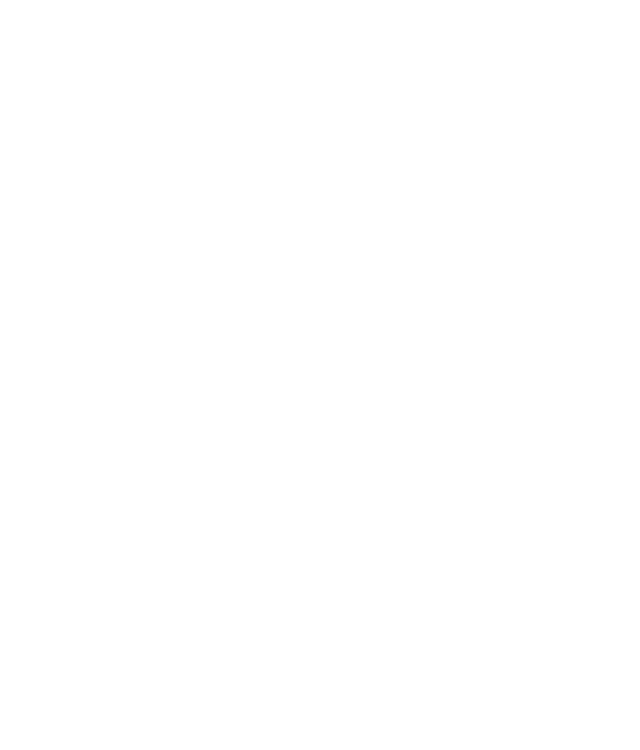
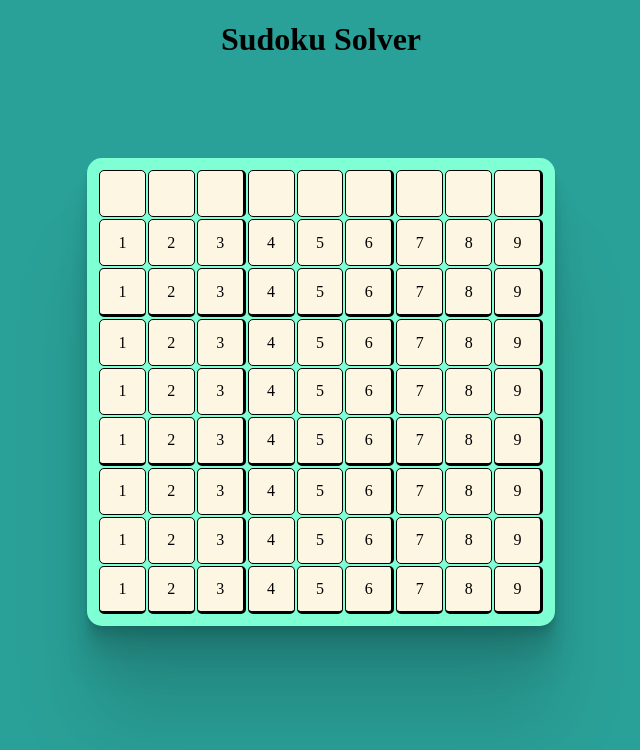
Before and after one commit to paullewis2013/Sudoku, a plain HTML site: page index.html in a window 1280 px wide. Shown: the whole page, without its empty margins (319-959 px from the left). Drawn offline with Linux system fonts and the light colour scheme.

Commit message:
Added Basic Layout

```diff
--- a/index.css
+++ b/index.css
@@ -0,0 +1,72 @@
+html, body{
+    margin: 0;
+    padding: 0;
+    background-color: #2aa198;
+    height: 100vh;
+    display: block;
+}
+td{
+    margin: 0;
+    padding: 10px;
+    height: 3vh;
+    width: 3vh;
+    /* border: 0.5px solid; */
+    border-color: black;
+    background-color: 	#fdf6e3;
+}
+#r1, #r4, #r7{
+    border-top: 5px solid;
+    border-color: black;
+}
+table{
+    /* box-shadow: 10px 10px 10px 10px; */
+    /* position:fixed; */
+    /* margin: 10px; */
+    /* padding-top: 5px; */
+    width: 100%;
+    height: 100%;
+    margin: auto;
+}
+td:hover{
+    background-color: white;
+}
+td {
+    /* height:30px;
+    width:30px; */
+    border:1px solid;
+    text-align:center;
+    border-radius: 5px;
+  }
+  /* td:first-child {
+    border-left:solid;
+  } */
+  td:nth-child(3n) {
+    border-right:solid ;
+  }
+  tr:first-child {
+    border-top:solid;
+  }
+  tr:nth-child(3n) td {
+    border-bottom:solid ;
+}
+h1{
+    text-align: center;
+}
+.box {
+    box-shadow:
+        0 2.8px 2.2px rgba(0, 0, 0, 0.034),
+        0 6.7px 5.3px rgba(0, 0, 0, 0.048),
+        0 12.5px 10px rgba(0, 0, 0, 0.06),
+        0 22.3px 17.9px rgba(0, 0, 0, 0.072),
+        0 41.8px 33.4px rgba(0, 0, 0, 0.086),
+        0 100px 80px rgba(0, 0, 0, 0.12)
+    ;
+
+    height: 35vw;
+    width: 35vw;
+    margin: 100px auto;
+    background: aquamarine;
+    border-radius: 15px;
+    vertical-align: auto;
+    padding: 10px;
+  }
--- a/index.html
+++ b/index.html
@@ -13,6 +13,110 @@
     </head>
 
     <body>
+        <h1>Sudoku Solver</h1>
+        <div class="box">
+            <table contenteditable="true">
+                <tr id="r1">
+                  <td id="r1c1"></td>
+                  <td id="r1c2"></td>
+                  <td id="r1c3"></td>
+                  <td id="r1c4"></td>
+                  <td id="r1c5"></td>
+                  <td id="r1c6"></td>
+                  <td id="r1c7"></td>
+                  <td id="r1c8"></td>
+                  <td id="r1c9"></td>
+                </tr>
+                <tr id="r2">
+                    <td id="r2c1">1</td>
+                    <td id="r2c2">2</td>
+                    <td id="r2c3">3</td>
+                    <td id="r2c4">4</td>
+                    <td id="r2c5">5</td>
+                    <td id="r2c6">6</td>
+                    <td id="r2c7">7</td>
+                    <td id="r2c8">8</td>
+                    <td id="r2c9">9</td>
+                </tr>
+                <tr id="r3">
+                    <td id="r3c1">1</td>
+                    <td id="r3c2">2</td>
+                    <td id="r3c3">3</td>
+                    <td id="r3c4">4</td>
+                    <td id="r3c5">5</td>
+                    <td id="r3c6">6</td>
+                    <td id="r3c7">7</td>
+                    <td id="r3c8">8</td>
+                    <td id="r3c9">9</td>
+                </tr>
+                <tr id="r4">
+                    <td id="r4c1">1</td>
+                    <td id="r4c2">2</td>
+                    <td id="r4c3">3</td>
+                    <td id="r4c4">4</td>
+                    <td id="r4c5">5</td>
+                    <td id="r4c6">6</td>
+                    <td id="r4c7">7</td>
+                    <td id="r4c8">8</td>
+                    <td id="r4c9">9</td>
+                </tr>
+                <tr id="r5">
+                    <td id="r5c1">1</td>
+                    <td id="r5c2">2</td>
+                    <td id="r5c3">3</td>
+                    <td id="r5c4">4</td>
+                    <td id="r5c5">5</td>
+                    <td id="r5c6">6</td>
+                    <td id="r5c7">7</td>
+                    <td id="r5c8">8</td>
+                    <td id="r5c9">9</td>
+                </tr>
+                <tr id="r6">
+                    <td id="r6c1">1</td>
+                    <td id="r6c2">2</td>
+                    <td id="r6c3">3</td>
+                    <td id="r6c4">4</td>
+                    <td id="r6c5">5</td>
+                    <td id="r6c6">6</td>
+                    <td id="r6c7">7</td>
+                    <td id="r6c8">8</td>
+                    <td id="r6c9">9</td>
+                </tr>
+                <tr id="r7">
+                    <td id="r7c1">1</td>
+                    <td id="r7c2">2</td>
+                    <td id="r7c3">3</td>
+                    <td id="r7c4">4</td>
+                    <td id="r7c5">5</td>
+                    <td id="r7c6">6</td>
+                    <td id="r7c7">7</td>
+                    <td id="r7c8">8</td>
+                    <td id="r7c9">9</td>
+                </tr>
+                <tr id="r8">
+                    <td id="r8c1">1</td>
+                    <td id="r8c2">2</td>
+                    <td id="r8c3">3</td>
+                    <td id="r8c4">4</td>
+                    <td id="r8c5">5</td>
+                    <td id="r8c6">6</td>
+                    <td id="r8c7">7</td>
+                    <td id="r8c8">8</td>
+                    <td id="r8c9">9</td>
+                </tr>
+                <tr id="r9">
+                    <td id="r9c1">1</td>
+                    <td id="r9c2">2</td>
+                    <td id="r9c3">3</td>
+                    <td id="r9c4">4</td>
+                    <td id="r9c5">5</td>
+                    <td id="r9c6">6</td>
+                    <td id="r9c7">7</td>
+                    <td id="r9c8">8</td>
+                    <td id="r9c9">9</td>
+                </tr>
+            </table>
+        </div>
 
 
 
```
